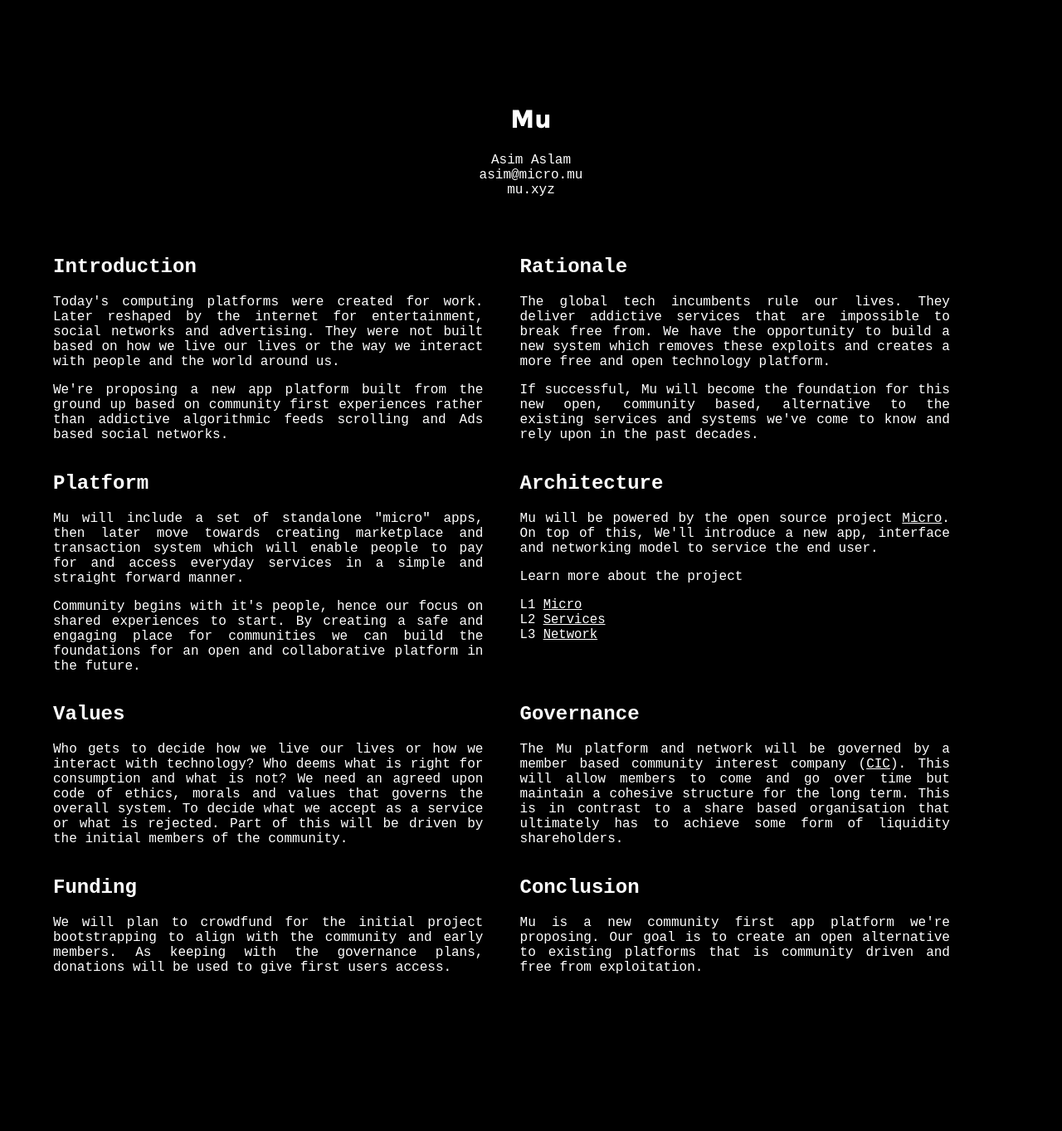
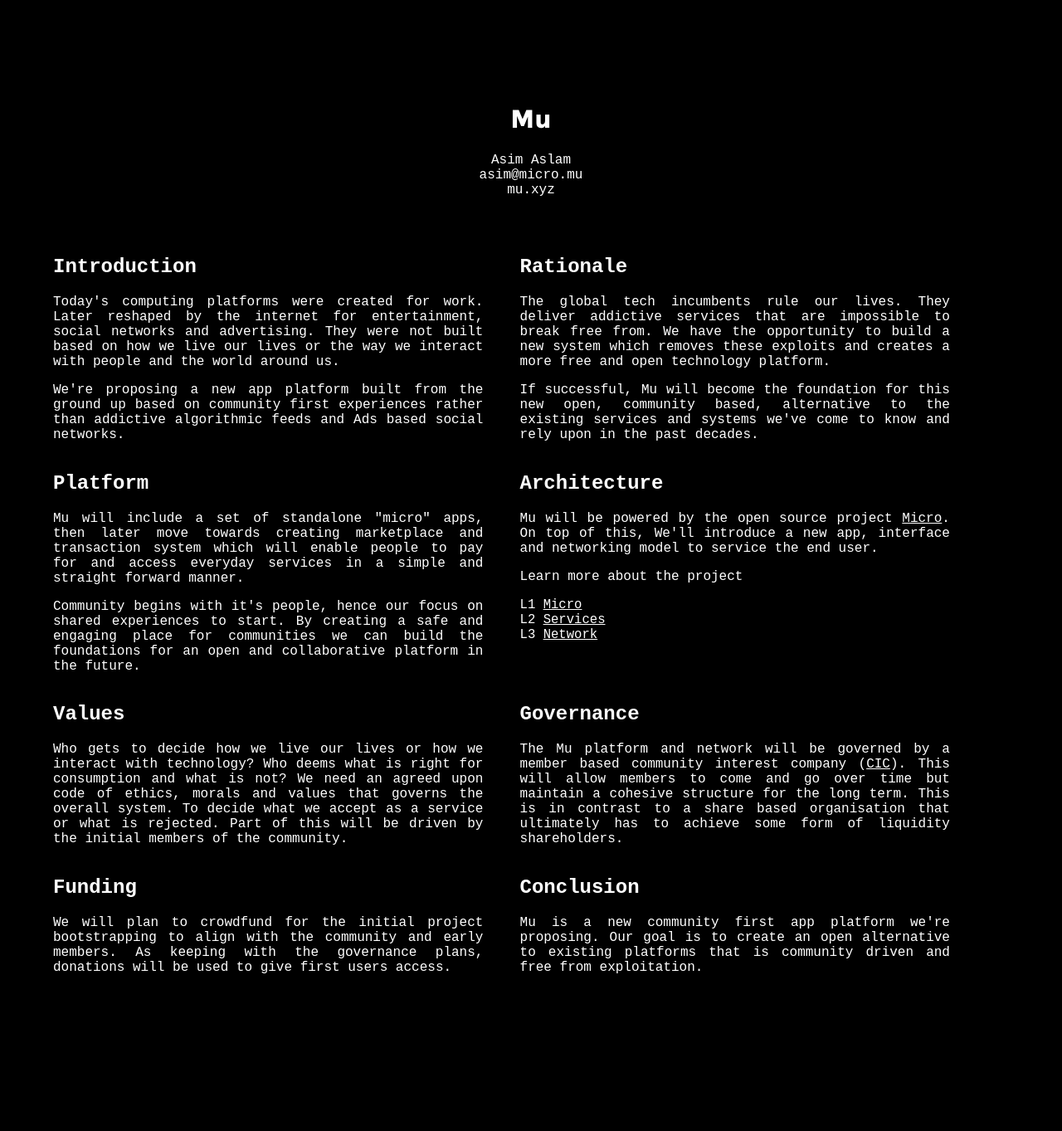
Before and after one commit to muxyz/website, a Jekyll site: the page built from index.md, in a window 1280 px wide. Shown: the whole page at 83% size. Built offline with Jekyll 4.4.1, drawn with Linux system fonts in a browser that asks for light colours.

Commit message:
Update index.md

```diff
--- a/index.md
+++ b/index.md
@@ -16,7 +16,7 @@ for entertainment, social networks and advertising. They were not built based on
 lives or the way we interact with people and the world around us.
 </p>
 
-<p>We're proposing a new app platform built from the ground up based on community first experiences rather than addictive algorithmic feeds scrolling and Ads based social networks.
+<p>We're proposing a new app platform built from the ground up based on community first experiences rather than addictive algorithmic feeds and Ads based social networks.
 </p>
 </div>
 
```
